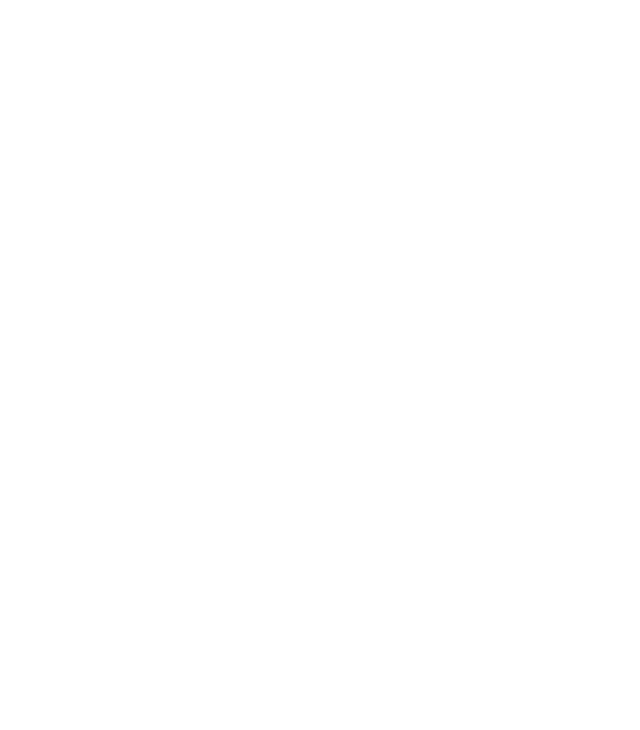
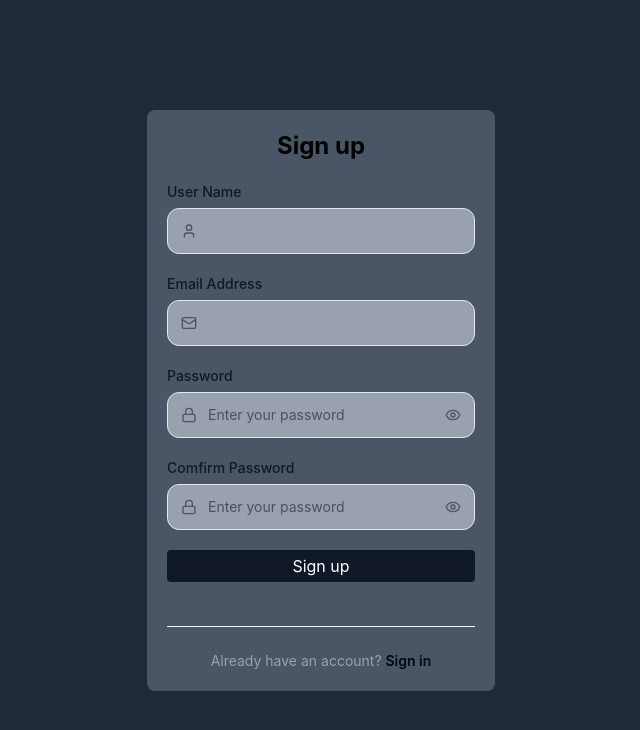
Before and after one commit to Eden1916/To-Do-List, a React app in the folder frontend/: page /Signup in a window 1280 px wide. Before the commit this address had no page. Shown: the top 730 px of the page, without its empty margins (319-959 px from the left). Built offline with nearby package versions, Linux system fonts and the light colour scheme; the HTML template or start-up script is replaced by a standard one.

Commit message:
create the sign up page and correct some errors in the login page

```diff
--- a/frontend/src/App.jsx
+++ b/frontend/src/App.jsx
@@ -1,11 +1,13 @@
 import { Routes, Route, Navigate } from "react-router-dom";
 import Dashboard from "./Dashboard";
 import TotalTask from "./TotalTasks";
+import Signup from "./components/Signup.jsx"
 import Login from "./components/Login.jsx"
 function App() {
   return (<>
   <Routes>
   <Route path="/" element ={<Login/>}/>
+  <Route path="/Signup" element = {<Signup/>}/>
   <Route path="/Dashboard" element={<Dashboard/>}/>
   </Routes>
 
--- a/frontend/src/components/Login.jsx
+++ b/frontend/src/components/Login.jsx
@@ -17,9 +17,9 @@ export default function Login() {
     async function handleClick(e) {
         e.preventDefault()
         setError("")
-        if(email.trim() === "" ||  !validEmail(email)){setError("invalid email!"); return}
-        if(password.trim() === "") {setError("invalid password!"); return}
-        if(password.length < 6) {setError("password length must be at least 6"); return}
+        if(email.trim() === "" ||  !validEmail(email)){setError("Invalid email!"); return}
+        if(password.trim() === "") {setError("Invalid password!"); return}
+        if(password.length < 6) {setError("Password length must be at least 6"); return}
         setLoading(true)
 
         try{
@@ -34,8 +34,8 @@ export default function Login() {
         }
     }
     return(
-        <div className="bg-white flex flex-column items-center justify-center " onSubmit={handleClick}>
-            <form className="space-y-5 bg-gray-400 rounded-lg p-5 m-15">
+        <div className="min-h-screen bg-gray-800 flex flex-column items-center justify-center " onSubmit={handleClick}>
+            <form className="space-y-5 bg-gray-600 rounded-lg p-5 m-15">
              <h2 className="font-bold text-2xl text-center">Login</h2>
               {error && (
                 <div className="bg-red-50 border border-red-200 text-red-700 rounded-xl px-4 py-3 text-sm flex items-start gap-2">
@@ -44,26 +44,26 @@ export default function Login() {
                 </div>
               )}
                 <div>
-                <label className="block text-sm font-medium text-gray-700 mb-1.5">
+                <label className="block text-sm font-medium text-gray-900 mb-1.5">
                   Email Address
                 </label>
                 <div className="relative">
-                  <Mail className="absolute left-3.5 top-1/2 -translate-y-1/2 w-4 h-4 text-gray-400" />
+                  <Mail className="absolute left-3.5 top-1/2 -translate-y-1/2 w-4 h-4 text-gray-600" />
                     <input
                     required
                     autoComplete="email"
                      type="email"
                      value={email}
                      onChange={(e) => setEmail(e.target.value)}
-                     className="w-full border border-gray-200 rounded-xl pl-10 pr-12 py-3 text-sm focus:outline-none focus:ring-2 focus:ring-red-950 focus:border-transparent bg-gray-50 transition"/>
+                     className="w-full border border-gray-200 rounded-xl pl-10 pr-12 py-3 text-sm focus:outline-none focus:ring-2 focus:ring-red-950 focus:border-transparent bg-gray-400 transition"/>
                     </div>
                     </div>
                 <div>
-                <label className="block text-sm font-medium text-gray-700 mb-1.5">
+                <label className="block text-sm font-medium text-gray-900 mb-1.5">
                   Password
                 </label>
                 <div className="relative">
-                  <Lock className="absolute left-3.5 top-1/2 -translate-y-1/2 w-4 h-4 text-gray-400" />
+                  <Lock className="absolute left-3.5 top-1/2 -translate-y-1/2 w-4 h-4 text-gray-600" />
                   <input
                     type={showPassword ? "text" : "password"}
                     required
@@ -71,7 +71,7 @@ export default function Login() {
                     value={password}
                     onChange={(e) => setPassword(e.target.value)}
                     placeholder="Enter your password"
-                    className="w-full border border-gray-200 rounded-xl pl-10 pr-12 py-3 px-5 text-sm focus:outline-none focus:ring-2 focus:ring-red-950 focus:border-transparent bg-gray-50 transition"
+                    className="w-full border border-gray-200 rounded-xl pl-10 pr-12 py-3 px-5 text-sm focus:outline-none focus:ring-2 focus:ring-red-950 focus:border-transparent bg-gray-400 transition"
                   />
                   <button
                     type="button"
@@ -85,7 +85,7 @@ export default function Login() {
                 <button
                 type="submit"
                 disabled={loading}
-                className="bg-gray-600 rounded p-1 w-full hover:bg-gray-700 cursor-pointer active-bg-gray-900 active-text-white">
+                className="bg-gray-900 text-white rounded p-1 w-full hover:bg-gray-800 cursor-pointer active-bg-gray-900 active-text-white">
                 {loading === true ? (
                   <span className="flex items-center justify-center gap-2">
                     <svg className="animate-spin w-4 h-4" fill="none" viewBox="0 0 24 24">
@@ -96,6 +96,12 @@ export default function Login() {
                   </span>
                 ) : "Login"}
                 </button>
+                <div className="mt-6 pt-6 border-t border-gray-100 text-center text-sm text-gray-400">
+              Have no account?{" "}
+              <button onClick={() => navigate("/Signup")} className="text-gray-950 font-semibold hover:underline hover:cursor-pointer">
+                Sign up
+              </button>
+            </div>
             </form>
         </div>
     )
--- /dev/null
+++ b/frontend/src/components/Signup.jsx
@@ -0,0 +1,151 @@
+import {useNavigate} from 'react-router-dom'
+import {useState, useEffect} from 'react'
+import {authSignup} from '../api/auth'
+import { Eye, EyeOff, Mail, User, Lock } from 'lucide-react'
+export default function Signup() {
+    const navigate = useNavigate()
+    const [username, setUsername] = useState("")
+    const [email, setEmail] = useState("")
+    const [password, setPassword] = useState("")
+    const [showPassword, setShowPassword] = useState("")
+    const [comfirmPassword, setComfirmPassword] = useState("")
+    const [showComfirm, setShowComfirm] = useState("")
+    const [error, setError] = useState("")
+    const [loading, setLoading] = useState(false)
+
+    function validEmail(){
+        return /^[^\s@]+@[^\s@]+\.[^\s@]+$/.test(value)
+    }
+    function validUsername(){
+        return /^[a-zA-Z\s]+$/.test(value)
+    }
+    async function handleClick(e){
+        e.preventDefault()
+        setError("")
+        if(username.trim() === ""||username.length < 3){setError("please enter username with character greter that 2."); return}
+        if(!validUsername(username)){setError("Only characters ans space are allowed."); return}
+        if(!validEmail(email)){setError("Please enter valid email."); return}
+        if(email.trim() === "" || email.length === 0){setError("please enter your email."); return}
+        if(password.length < 6){setError("Password length must be at least 6"); return}
+        if(password !== comfirmPassword) {setError("password and comfirm password should match"); return}
+        setLoading(true)
+
+        try{
+            const user = await auth({username, email, password})
+            if(user){navigate("/Dashboard")}
+        }
+        catch(err){
+            setError("Sign up Failed")
+        }
+        finally{
+            setLoading(false)
+        }
+    }
+    return(
+        <div className="min-h-screen bg-gray-800 flex flex-col items-center justify-center " onSubmit={handleClick}>
+                    <form className="space-y-5 bg-gray-600 rounded-lg p-5 m-15">
+                     <h2 className="font-bold text-2xl text-center">Sign up</h2>
+                      {error && (
+                        <div className="bg-red-50 border border-red-200 text-red-700 rounded-xl px-4 py-3 text-sm flex items-start gap-2">
+                          <span className="mt-0.5">⚠</span>
+                          <span>{error}</span>
+                        </div>
+                      )}
+                      <div>
+                        <label className="block text-sm font-medium text-gray-900 mb-1.5">
+                          User Name
+                        </label>
+                        <div className="relative">
+                          <User className="absolute left-3.5 top-1/2 -translate-y-1/2 w-4 h-4 text-gray-600" />
+                            <input
+                            required
+                             value={username}
+                             onChange={(e) => setUsername(e.target.value)}
+                             className="w-full border border-gray-200 rounded-xl pl-10 pr-12 py-3 text-sm focus:outline-none focus:ring-2 focus:ring-red-950 focus:border-transparent bg-gray-400 transition"/>
+                            </div>
+                            </div>
+                        <div>
+                        <label className="block text-sm font-medium text-gray-900 mb-1.5">
+                          Email Address
+                        </label>
+                        <div className="relative">
+                          <Mail className="absolute left-3.5 top-1/2 -translate-y-1/2 w-4 h-4 text-gray-600" />
+                            <input
+                            required
+                             type="email"
+                             value={email}
+                             onChange={(e) => setEmail(e.target.value)}
+                             className="w-full border border-gray-200 rounded-xl pl-10 pr-12 py-3 text-sm focus:outline-none focus:ring-2 focus:ring-red-950 focus:border-transparent bg-gray-400 transition"/>
+                            </div>
+                            </div>
+                        <div>
+                        <label className="block text-sm font-medium text-gray-900 mb-1.5">
+                          Password
+                        </label>
+                        <div className="relative">
+                          <Lock className="absolute left-3.5 top-1/2 -translate-y-1/2 w-4 h-4 text-gray-600" />
+                          <input
+                            type={showPassword ? "text" : "password"}
+                            required
+                            value={password}
+                            onChange={(e) => setPassword(e.target.value)}
+                            placeholder="Enter your password"
+                            className="w-full border border-gray-200 rounded-xl pl-10 pr-12 py-3 px-5 text-sm focus:outline-none focus:ring-2 focus:ring-red-950 focus:border-transparent bg-gray-400 transition"
+                          />
+                          <button
+                            type="button"
+                            onClick={() => setShowPassword(!showPassword)}
+                            className="absolute right-3.5 top-1/2 -translate-y-1/2 text-gray-600 hover:text-gray-700 transition"
+                          >
+                            {showPassword ? <EyeOff className="w-4 h-4" /> : <Eye className="w-4 h-4" />}
+                          </button>
+                        </div>
+                        </div>
+                        <div>
+                        <label className="block text-sm font-medium text-gray-900 mb-1.5">
+                          Comfirm Password
+                        </label>
+                        <div className="relative">
+                          <Lock className="absolute left-3.5 top-1/2 -translate-y-1/2 w-4 h-4 text-gray-600" />
+                          <input
+                            type={showComfirm ? "text" : "password"}
+                            required
+                            value={comfirmPassword}
+                            onChange={(e) => setComfirmPassword(e.target.value)}
+                            placeholder="Enter your password"
+                            className="w-full border border-gray-200 rounded-xl pl-10 pr-12 py-3 px-5 text-sm focus:outline-none focus:ring-2 focus:ring-red-950 focus:border-transparent bg-gray-400 transition"
+                          />
+                          <button
+                            type="button"
+                            onClick={() => setShowComfirm(!showComfirm)}
+                            className="absolute right-3.5 top-1/2 -translate-y-1/2 text-gray-600 hover:text-gray-700 transition"
+                          >
+                            {showComfirm ? <EyeOff className="w-4 h-4" /> : <Eye className="w-4 h-4" />}
+                          </button>
+                        </div>
+                        </div>
+                        <button
+                        type="submit"
+                        disabled={loading}
+                        className="bg-gray-900 text-white rounded p-1 w-full hover:bg-gray-800 cursor-pointer active-bg-gray-900 active-text-white">
+                        {loading === true ? (
+                          <span className="flex items-center justify-center gap-2">
+                            <svg className="animate-spin w-4 h-4" fill="none" viewBox="0 0 24 24">
+                              <circle className="opacity-25" cx="12" cy="12" r="10" stroke="currentColor" strokeWidth="4"/>
+                              <path className="opacity-75" fill="currentColor" d="M4 12a8 8 0 018-8v8z"/>
+                            </svg>
+                            Signing up...
+                          </span>
+                        ) : "Sign up"}
+                        </button>
+                        <div className="mt-6 pt-6 border-t border-gray-100 text-center text-sm text-gray-400">
+                          Already have an account?{" "}
+                           <button onClick={() => navigate("/")} className="text-gray-950 font-semibold hover:underline hover:cursor-pointer">
+                              Sign in
+                           </button>
+                        </div>
+                    </form>
+
+                </div>
+    )
+}
```
